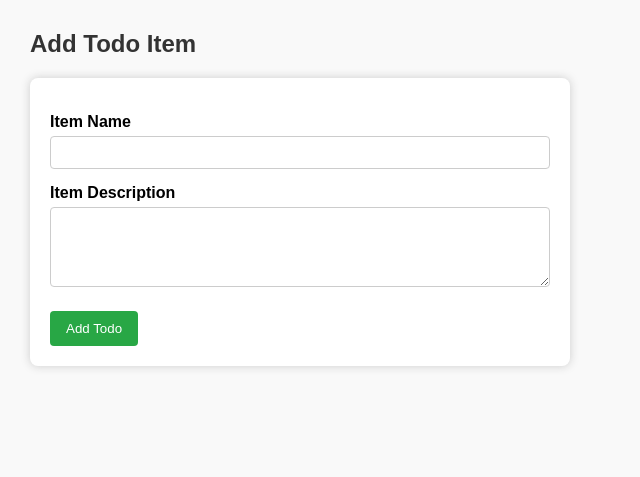
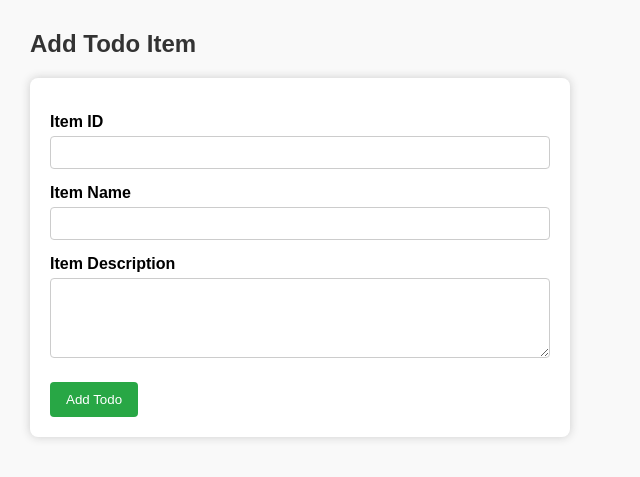
Before and after one commit to dharmendra-sid-jiem/DevOpsAssignments, a Flask app: template frontend/templates/todo.html in a window 1280 px wide. Shown: the top 477 px of the page, without its empty margins (0-640 px from the left). Run offline with Flask 3, Linux system fonts and the light colour scheme; the template is opened without the code that fills it, so the values that code supplies are empty.

Commit message:
First commit: Add Item ID field.

```diff
--- a/frontend/templates/todo.html
+++ b/frontend/templates/todo.html
@@ -56,6 +56,9 @@
     <h2>Add Todo Item</h2>
 
     <form action="/submittodoitem" method="POST">
+        <label for="item-id">Item ID</label>
+        <input type="text" id="item-id" name="item_id" required>
+
         <label for="item-name">Item Name</label>
         <input type="text" id="item-name" name="item_name" required>
 
```
